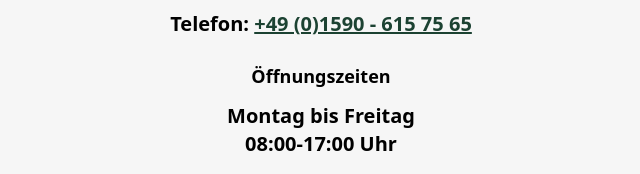
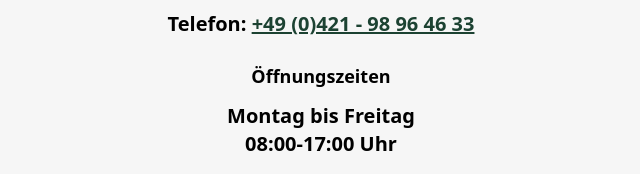
Before and after one commit to nep0muck/koerpergefuehl, an Astro site: page / in a window 1280 px wide. Shown: the part 1712-1886 px from the top of the page, 319-959 px from the left. Built offline with nearby package versions, Linux system fonts and the light colour scheme; Astro itself is replaced by a stand-in of ours.

Commit message:
Änderung Telefonnummer auf Festnetznummer

```diff
--- a/src/components/Kontakt.astro
+++ b/src/components/Kontakt.astro
@@ -24,7 +24,7 @@ const { href, title, body } = Astro.props;
                     Route zur Praxis über Google Maps
                 </a>
             </p>
-            <p class="pb-3">Telefon: <a class="font-bold underline text-[theme('colors.green-dark')] hover:text-[theme('colors.green-medium')]" href="tel:+4915906157565">+49 (0)1590 - 615 75 65</a></p>
+            <p class="pb-3">Telefon: <a class="font-bold underline text-[theme('colors.green-dark')] hover:text-[theme('colors.green-medium')]" href="tel:+4942198964633">+49 (0)421 - 98 96 46 33</a></p>
         </div>
         <div class="pb-3">
             <h3 class="text-lg pb-3 font-bold">Öffnungszeiten</h3>
```
